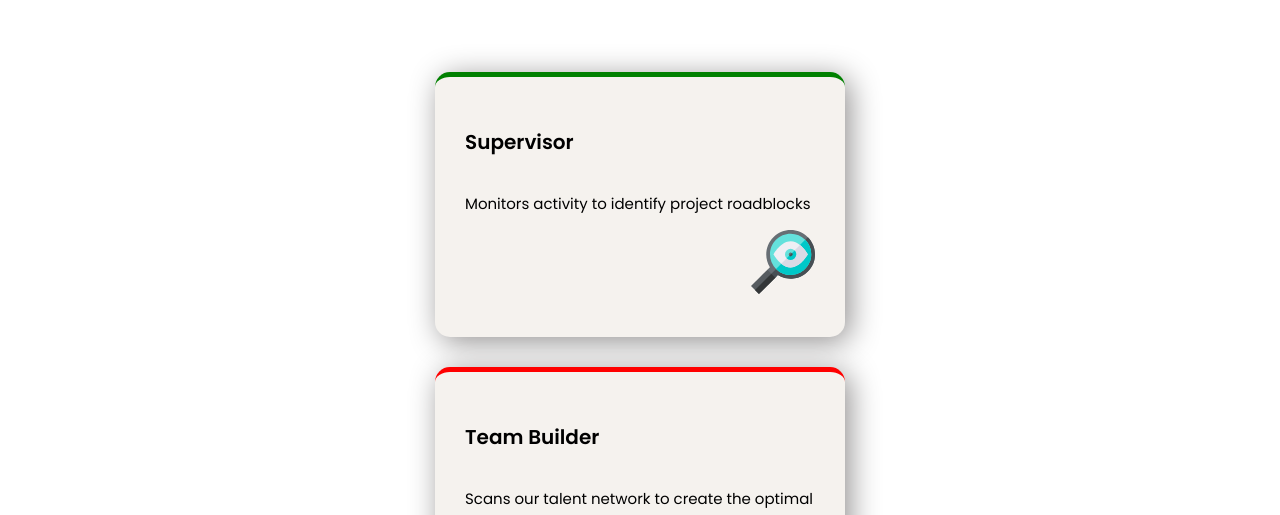
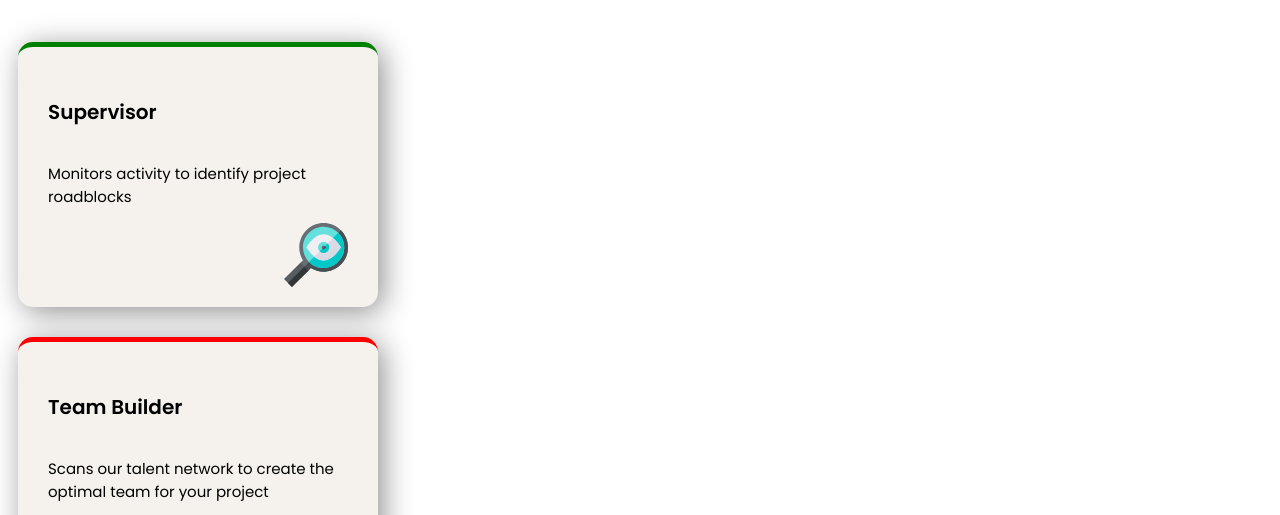
Before and after one commit to qwerac388/Four-Cards, a plain HTML site: page index.html in a window 1280 px wide. Shown: the part 232-747 px from the top of the page. Drawn offline with Linux system fonts and the light colour scheme.

Commit message:
resized content

```diff
--- a/style.css
+++ b/style.css
@@ -4,7 +4,6 @@
 body{
     font-family: 'Poppins', sans-serif;
     font-size: 15px;
-    padding: 30px
 }
 
 h2 {
@@ -14,14 +13,15 @@ h2 {
 .top{
     text-align: center;
     padding: 30px;
+
 }
 
 .box, .inner{
-    width: 350px;
+    width: 300px;
     height: 200px;
     background-color: rgb(245, 242, 238);
     border-radius: 15px;
-    margin:30px auto;
+    margin:30px 10px;
     box-shadow: 5px 5px 30px #929090;
     padding:30px;
 }
@@ -63,6 +63,7 @@ h2 {
     .bottom{
         display: flex;
         align-items: center;
+        justify-content: center;
     }
 
     .inner, .box{
```
